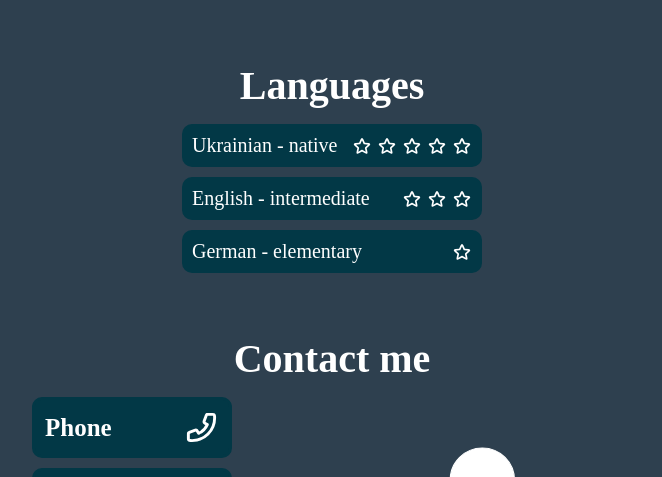
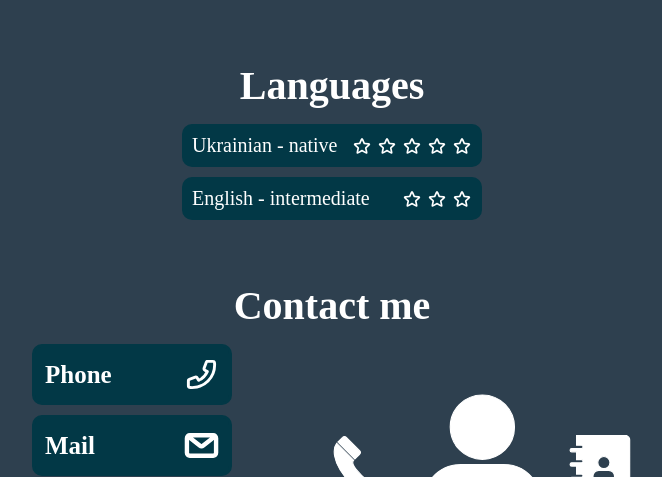
Before and after one commit to Dzhaman-Nazarii/portfolio-dzhaman, a website built with Parcel: page src/index.html in a window 1280 px wide. Shown: the part 3914-4391 px from the top of the page, without its empty margins (308-970 px from the left). Built offline with nearby package versions, Linux system fonts and the light colour scheme.

Commit message:
fixed languages

```diff
--- a/src/partials/languages.html
+++ b/src/partials/languages.html
@@ -19,11 +19,5 @@
                 <img src="./images/star.svg" alt="star">
             </span>
         </li>
-        <li class="languages__item">
-            German - elementary
-            <span class="languages__star">
-                <img src="./images/star.svg" alt="star">
-            </span>
-        </li>
     </ul>
 </section>
```
